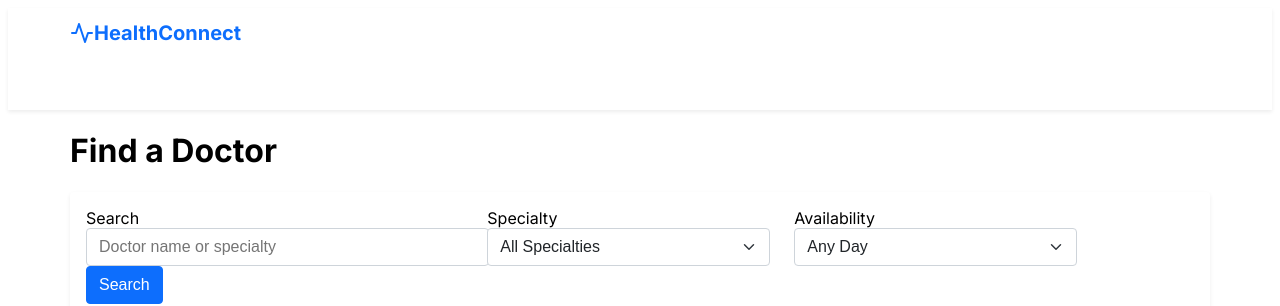
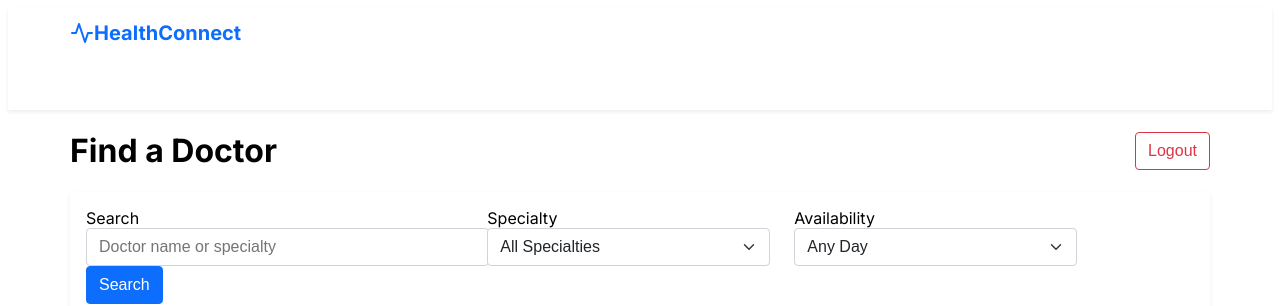
Before and after one commit to Kazi27/health-connect, a Next.js app: page /doctors in a window 1280 px wide. Shown: the top 306 px of the page. Built offline with nearby package versions, Linux system fonts and the light colour scheme; sample sign-in values are in the browser's storage.

Commit message:
added logout, updated hero, css & singup

```diff
--- a/app/appointments/page.tsx
+++ b/app/appointments/page.tsx
@@ -82,9 +82,23 @@ export default function AppointmentsPage() {
       <div className="container py-5">
         <div className="d-flex justify-content-between align-items-center mb-4">
           <h1>My Appointments</h1>
-          <Link href="/appointments/book" className="btn btn-primary">
-            Book New Appointment
-          </Link>
+          <div className="d-flex gap-2">
+            <button
+              onClick={() => {
+                if (typeof window !== "undefined") {
+                  localStorage.removeItem("isAuthenticated")
+                  localStorage.removeItem("userEmail")
+                  window.location.href = "/"
+                }
+              }}
+              className="btn btn-outline-danger"
+            >
+              Logout
+            </button>
+            <Link href="/appointments/book" className="btn btn-primary">
+              Book New Appointment
+            </Link>
+          </div>
         </div>
 
         {/* Filter Tabs */}
--- a/app/doctors/page.tsx
+++ b/app/doctors/page.tsx
@@ -1,3 +1,5 @@
+"use client"
+
 import Image from "next/image"
 import Link from "next/link"
 import ProtectedRoute from "@/components/protected-route"
@@ -55,7 +57,21 @@ export default function DoctorsPage() {
   return (
     <ProtectedRoute>
       <div className="container py-5">
-        <h1 className="mb-4">Find a Doctor</h1>
+        <div className="d-flex justify-content-between align-items-center mb-4">
+          <h1>Find a Doctor</h1>
+          <button
+            onClick={() => {
+              if (typeof window !== "undefined") {
+                localStorage.removeItem("isAuthenticated")
+                localStorage.removeItem("userEmail")
+                window.location.href = "/"
+              }
+            }}
+            className="btn btn-outline-danger"
+          >
+            Logout
+          </button>
+        </div>
 
         {/* Search and Filter Section */}
         <div className="card mb-4 border-0 shadow-sm">
--- a/app/page.tsx
+++ b/app/page.tsx
@@ -24,7 +24,7 @@ export default function Home() {
         <div className="col-md-6 d-flex justify-content-center align-items-center">
           <div className="position-relative hero-image-container">
             <Image
-              src="/images/hero.png"
+              src="/images/heros.png"
               alt="Healthcare professionals"
               width={600}
               height={400}
@@ -115,7 +115,7 @@ export default function Home() {
                 </div>
                 <h3 className="card-title h5">Secure Health Records</h3>
                 <p className="card-text">
-                  Your health information is stored securely and accessible only to you and your doctors.
+                  Your health information is stored securely and accessible only to you & your doctors.
                 </p>
               </div>
             </div>
--- a/app/signup/page.tsx
+++ b/app/signup/page.tsx
@@ -108,7 +108,6 @@ export default function SignUp() {
                     onChange={handleChange}
                   >
                     <option value="patient">Patient</option>
-                    <option value="doctor">Doctor</option>
                   </select>
                 </div>
 
```
Also changed, not shown: public/images/heros.png (renamed from public/images/hero.png).
